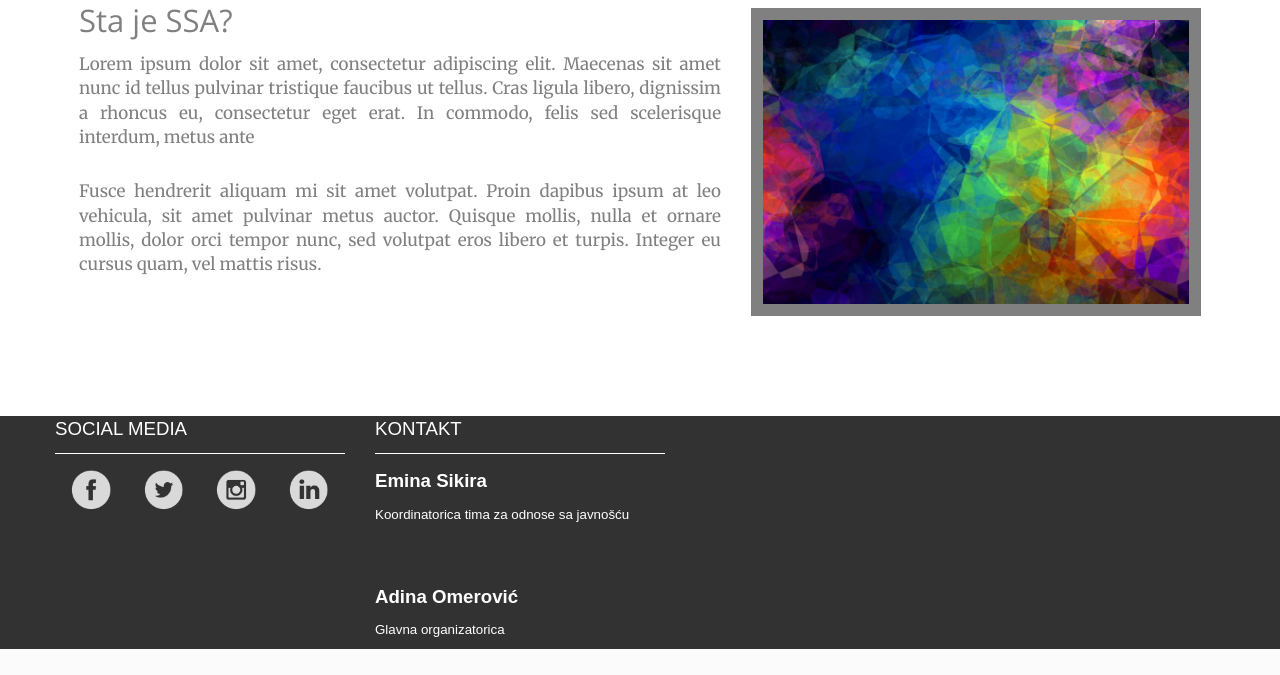
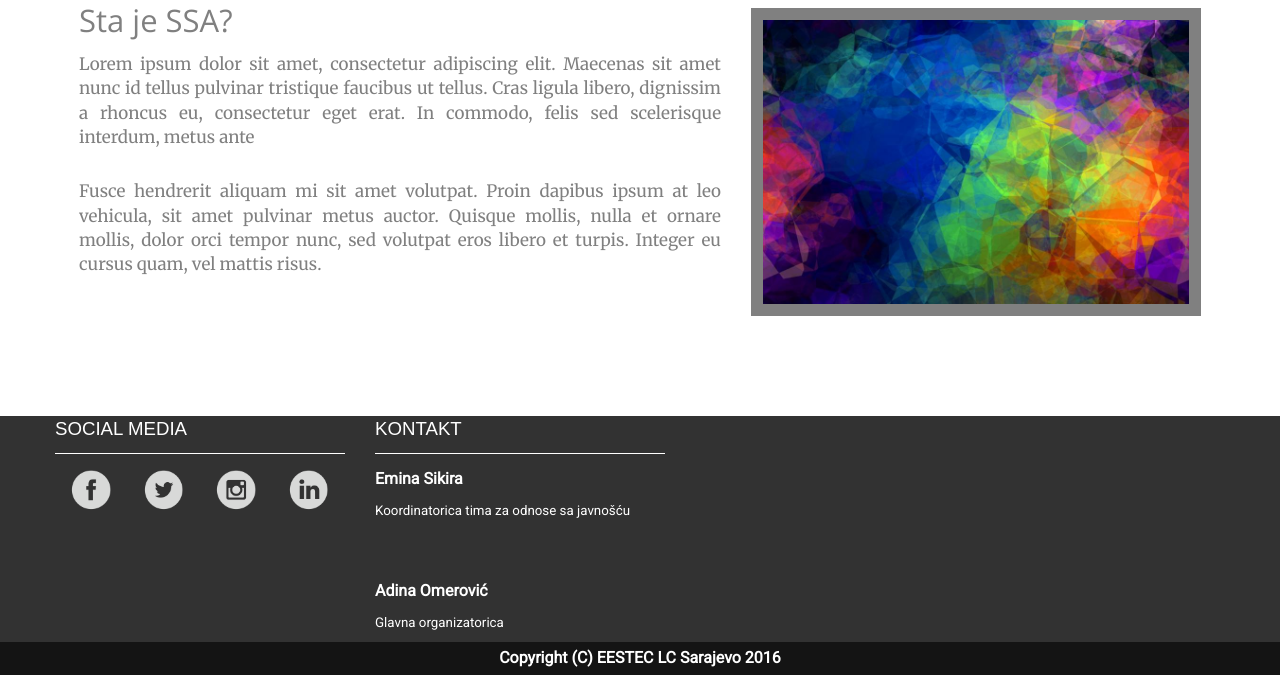
Before and after one commit to oljubuncic1/ssa17, a PHP site: page / in a window 1280 px wide. Shown: the part 4128-4803 px from the top of the page. Before the commit the page ends 4777 px from the top, so only its background shows below. Run offline with PHP 8.4, Linux system fonts and the light colour scheme; some libraries are stand-ins or nearby versions.

Commit message:
subFooter

```diff
--- a/css/style.css
+++ b/css/style.css
@@ -533,13 +533,23 @@ body, html{
 .kontaktIme, .kontaktPozicija
 {
     color: white;
-    font-family: sans-serif;
+    font-family: Roboto;
 }
 
-.kontaktIme
+.kontaktIme, .subFooter-wrapper > p
 {
     font-weight: bold;
-    font-size: 14pt;
+    font-size: 12pt;
+}
+
+.subFooter-wrapper > p
+{
+    text-align: center;
+    color: white;
+    vertical-align: middle;
+    padding-top: 5px;
+    padding-bottom: 5px;
+    margin: 0;
 }
 
 .kontaktPozicija
@@ -557,3 +567,8 @@ body, html{
 {
     cursor: pointer;
 }
+
+.subFooter
+{
+    background-color: rgb(20,20,20);
+}
--- a/footer.html
+++ b/footer.html
@@ -57,11 +57,6 @@
 				</div>
 
 
-
-
-
-
-
 			</div>
 
 
@@ -69,3 +64,13 @@
 	</div>
 
 </div>
+
+
+<div class="container-fluid subFooter">
+	<div class="row">
+		<div class="subFooter-wrapper col-xs-12">
+<p>Copyright (C) EESTEC LC Sarajevo 2016</p>
+
+</div>
+</div>
+</div>
```
